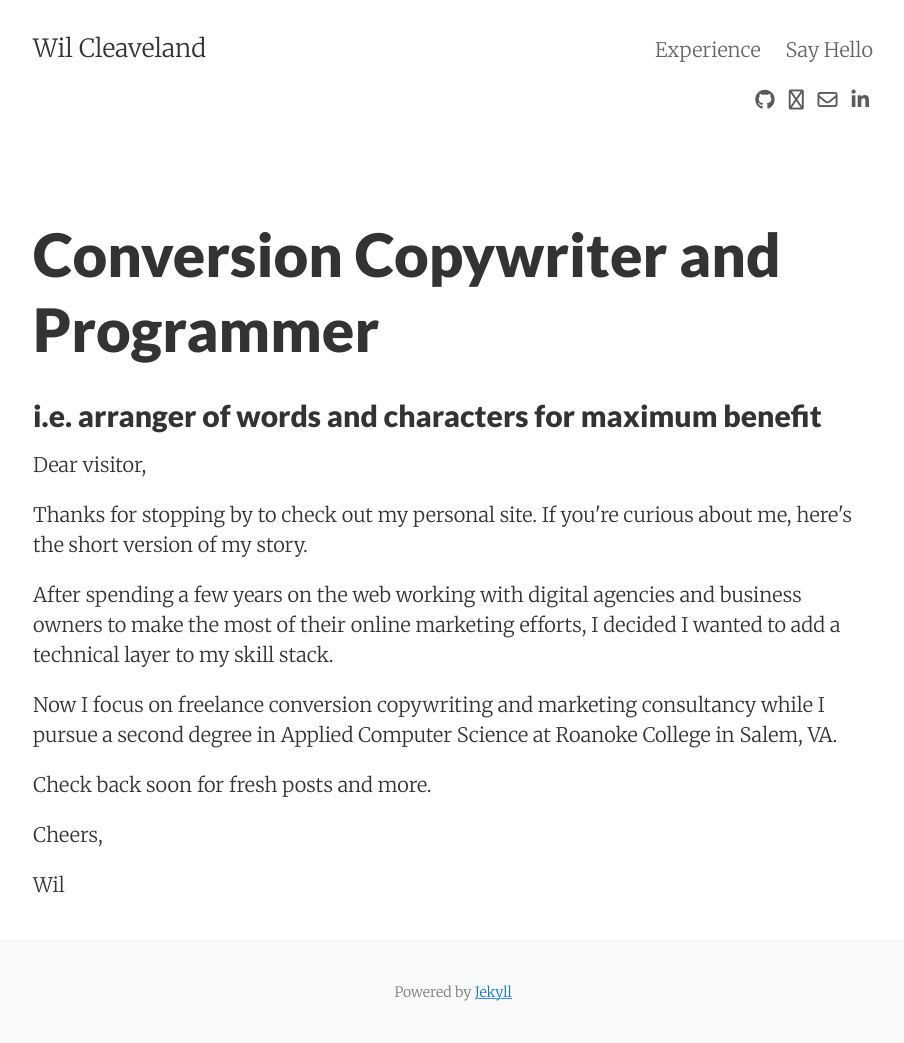
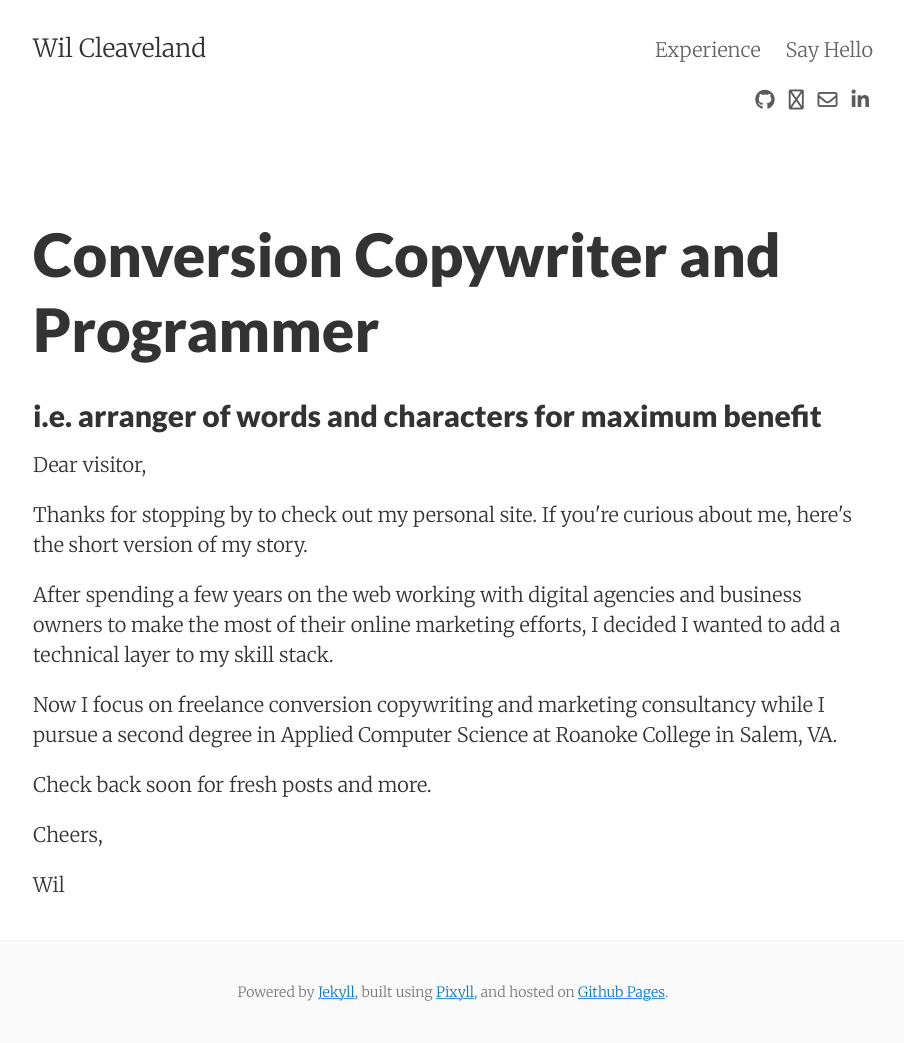
Before and after one commit to WilCleaveland/wilcleaveland.github.io, a Jekyll site: the page built from index.html, in a window 1280 px wide. Shown: the whole page, without its empty margins (187-1091 px from the left). Built offline with Jekyll 4.4.1, drawn with Linux system fonts in a browser that asks for light colours; nearby versions of some CDN libraries; the list of posts is cut into pages by our own code.

Commit message:
footer change

```diff
--- a/_includes/footer.html
+++ b/_includes/footer.html
@@ -1,7 +1,7 @@
 <footer class="center">
   <div class="measure">
     <small>
-      Powered by <a href='https://jekyllrb.com/' target='_blank'>Jekyll</a>
+      Powered by <a href='https://jekyllrb.com/' target='_blank'>Jekyll</a>, built using <a href='http://pixyll.com/'>Pixyll</a>, and hosted on <a href='https://pages.github.com/'>Github Pages</a>.
     </small>
   </div>
 </footer>
```
